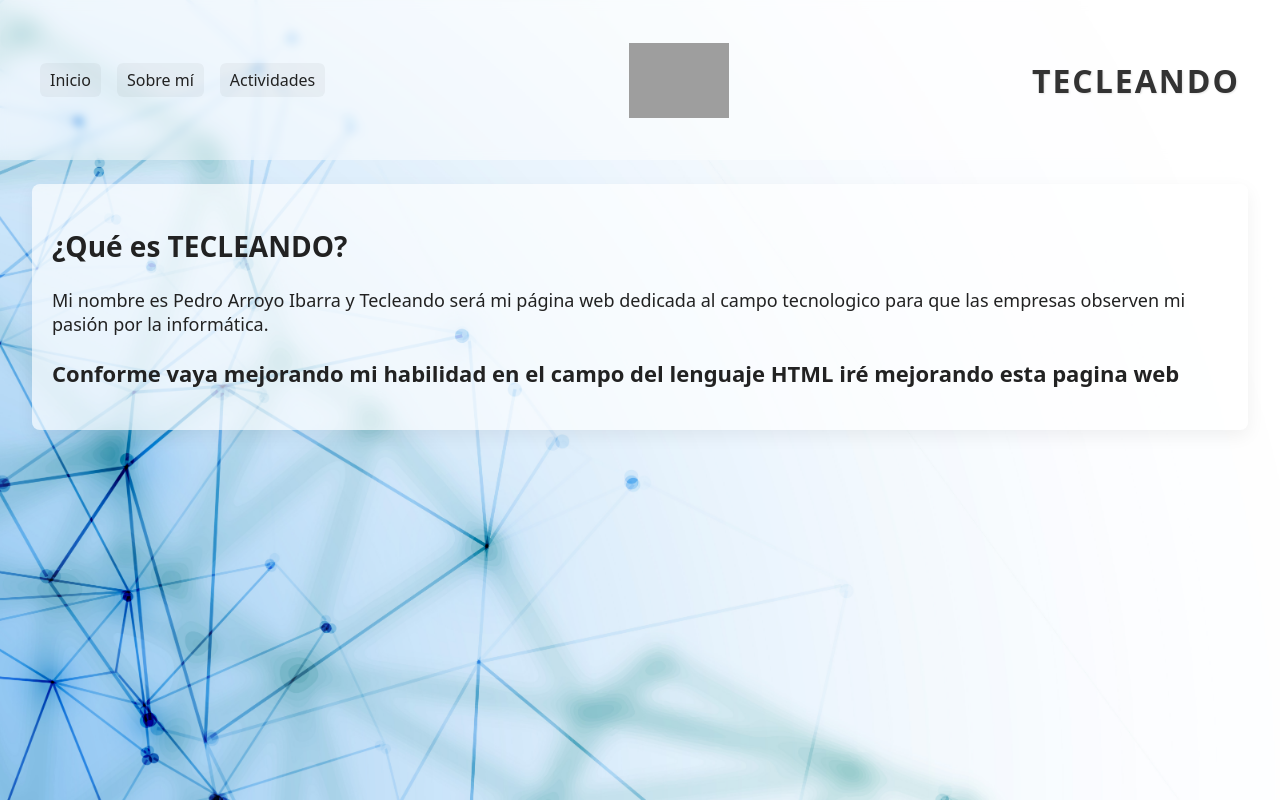
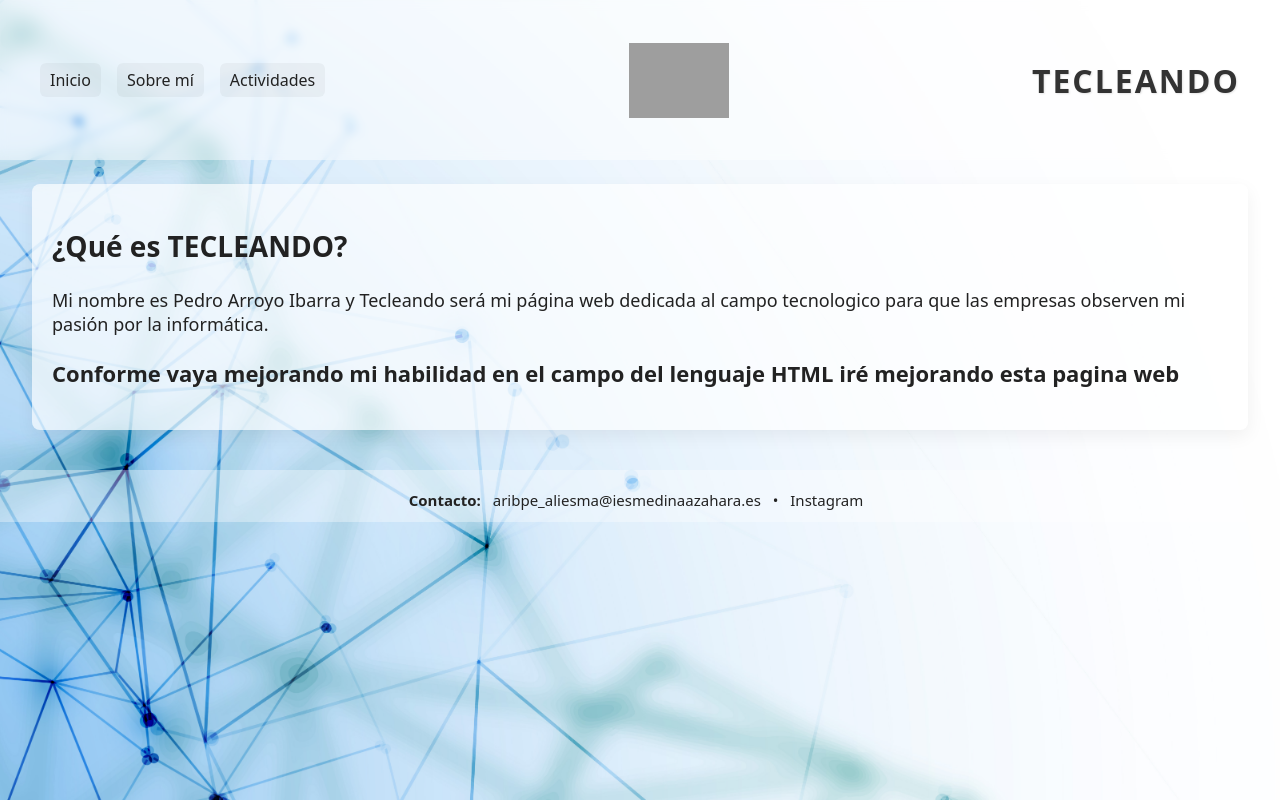
Before and after one commit to aribpealiesma-cpu/portfolio, a plain HTML site: page index.html in a window 1280 px wide. Drawn offline with Linux system fonts and the light colour scheme; grey boxes are pictures that could not be loaded.

Commit message:
añado seccion contactos

```diff
--- a/index.html
+++ b/index.html
@@ -29,6 +29,16 @@
             </section>
         </main>
 
+        <footer class="site-footer">
+
+            <div class="contact">
+                <strong>Contacto:</strong>
+                <a href="mailto:aribpe_aliesma@iesmedinaazahara.es">aribpe_aliesma@iesmedinaazahara.es</a>
+                <span>•</span>
+                <a href="https://instagram.com/pedritoo.10" target="_blank" rel="noopener">Instagram</a>
+            </div>
+        </footer>
+
     </div>
 </body>
 </html>
--- a/styles/estilo.css
+++ b/styles/estilo.css
@@ -106,3 +106,24 @@ body {
   text-decoration: none;
   color: #222;
 }
+
+
+.site-footer {
+  padding: 12px 32px;
+  background: rgba(255,255,255,0.35);
+  text-align: center;
+  border-top-left-radius: 8px;
+  border-top-right-radius: 8px;
+  margin-top: 16px;
+}
+
+.site-footer .contact {
+  margin-top: 8px;
+  font-size: 15px;
+}
+
+.site-footer a {
+  color: #222;
+  text-decoration: none;
+  margin: 0 8px;
+}
```
